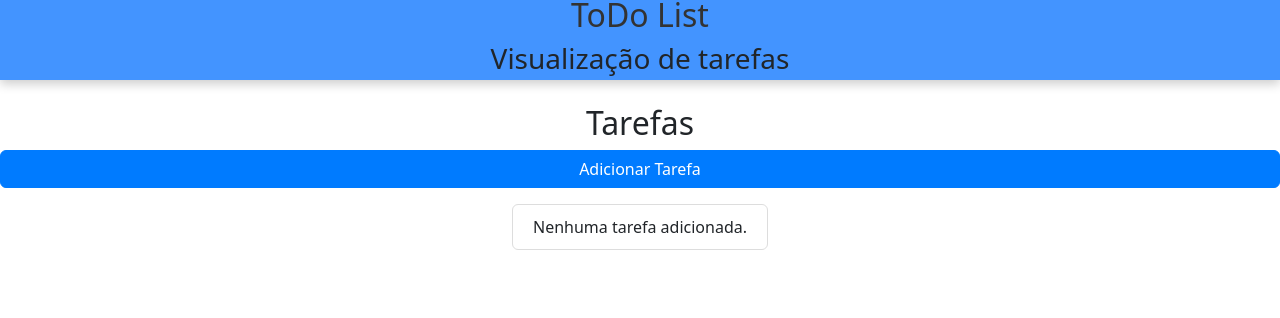
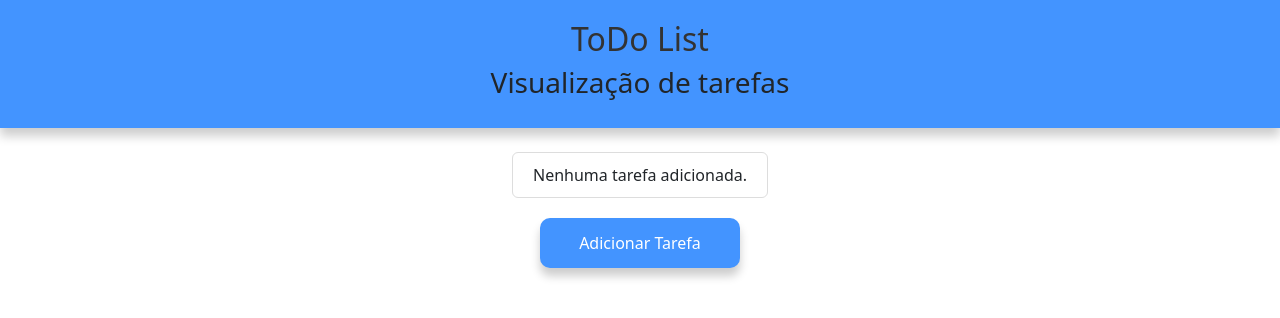
Before and after one commit to nerdmani/to-do-react-scrum, a React (Create React App) app: page / in a window 1280 px wide. Shown: the top 318 px of the page. Built offline with nearby package versions, Linux system fonts and the light colour scheme.

Commit message:
feat: Home arrumada

```diff
--- a/package.json
+++ b/package.json
@@ -8,6 +8,8 @@
     "@testing-library/react": "^13.4.0",
     "@testing-library/user-event": "^13.5.0",
     "bootstrap": "^5.3.3",
+    "font-awesome": "^4.7.0",
+    "lucide-react": "^0.445.0",
     "react": "^18.3.1",
     "react-dom": "^18.3.1",
     "react-router-dom": "^6.26.2",
--- a/src/components/navBar/Nav.css
+++ b/src/components/navBar/Nav.css
@@ -8,9 +8,9 @@ body {
     align-items: center;
     justify-content: center;
     flex-direction: column;
-    height: 10vh;
+    height: 16vh;
     padding: 20px;
-    box-shadow: 0 4px 10px rgba(0, 0, 0, 0.2);
+    box-shadow: 0 8px 10px rgba(0, 0, 0, 0.2);
 }
 
 .container h1 {
--- a/src/pages/home/Home.css
+++ b/src/pages/home/Home.css
@@ -0,0 +1,15 @@
+.custom-button {
+    width: 200px; /* Largura personalizada */
+    height: 50px; /* Altura personalizada */
+    font-size: 16px; /* Tamanho da fonte */
+    background-color: rgb(67, 148, 255);
+    border-radius: 10px;
+    border: none;
+    box-shadow: 0 8px 10px rgba(0, 0, 0, 0.2);
+    margin: 20px;
+    color: white;
+}
+
+.custom-button:hover {
+    background-color: rgb(61, 131, 223);
+}
--- a/src/pages/home/Home.jsx
+++ b/src/pages/home/Home.jsx
@@ -1,6 +1,9 @@
 import React from "react";
 import { Nav } from "../../components";
 import { useNavigate } from 'react-router-dom';
+import 'bootstrap/dist/css/bootstrap.min.css';
+import "./Home.css";
+import { Check , Trash, Share2, Edit} from 'lucide-react';
 
 const Home = ({ taskList }) => {
     const navigate = useNavigate(); // Hook para navegação
@@ -9,24 +12,39 @@ const Home = ({ taskList }) => {
         <div>
             <Nav text={"Visualização de tarefas"} />
             <div className="d-flex flex-column align-items-center mt-4">
-                <h2>Tarefas</h2>
+
+            <ul className='list-group'>
+            {taskList.length === 0 ? (
+                <li className='list-group-item'>Nenhuma tarefa adicionada.</li>
+            ) : (
+                taskList.map((item, index) => (
+                    <li className='list-group-item' key={index}>
+                        <div className="card mb-3" style={{ width: '30rem' }}>
+                            <div className="card-body">
+                                <h5 className="card-title">{item.task}</h5>
+                                <h6 className="card-subtitle mb-2 text-muted">{item.date}</h6>
+                                <p className="card-text">{item.time}</p>
+                                <div className="d-flex justify-content-between">
+                                    <button className="btn btn-primary me-2"><Edit size={16} /></button>
+                                    <button className="btn btn-secondary me-2"><Share2 size={16} /></button>
+                                    <button className="btn btn-success me-2"><Check size={16}/></button>
+                                    <button className="btn btn-danger"><Trash size={16} /></button>
+                                </div>
+                            </div>
+                        </div>
+                    </li>
+                ))
+            )}
+        </ul>
+
+
                 <button
-                    className="btn btn-primary mb-3"
+                    className="custom-button"
                     onClick={() => navigate('/create')}
                 >
                     Adicionar Tarefa
                 </button>
-                <ul className='list-group'>
-                    {taskList.length === 0 ? (
-                        <li className='list-group-item'>Nenhuma tarefa adicionada.</li>
-                    ) : (
-                        taskList.map((item, index) => (
-                            <li className='list-group-item' key={index}>
-                                <strong>{item.task}</strong> - {item.date} {item.time}
-                            </li>
-                        ))
-                    )}
-                </ul>
+
             </div>
         </div>
     );
```
Also changed, not shown: 1 other file (tests, documents, lock files or other folders).
